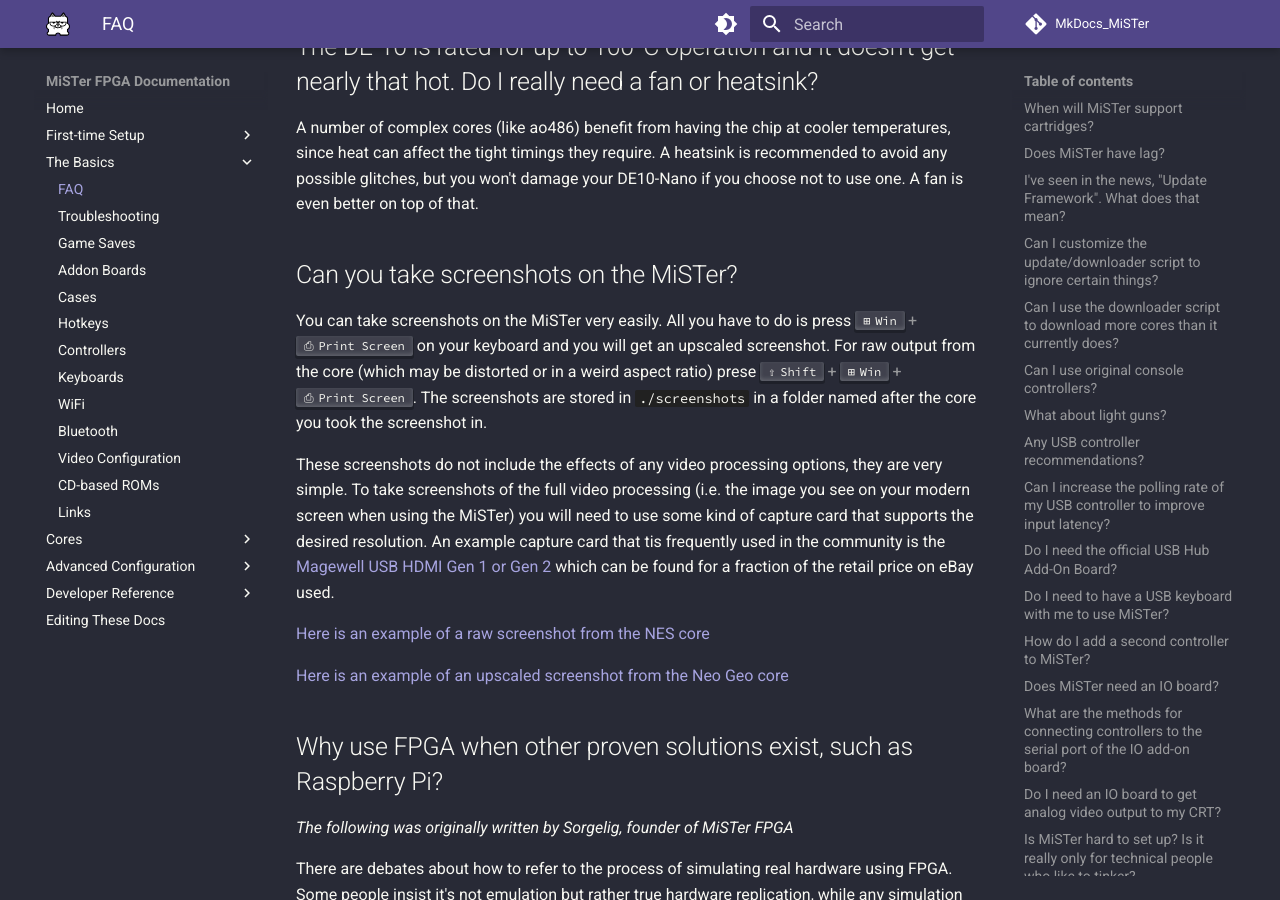
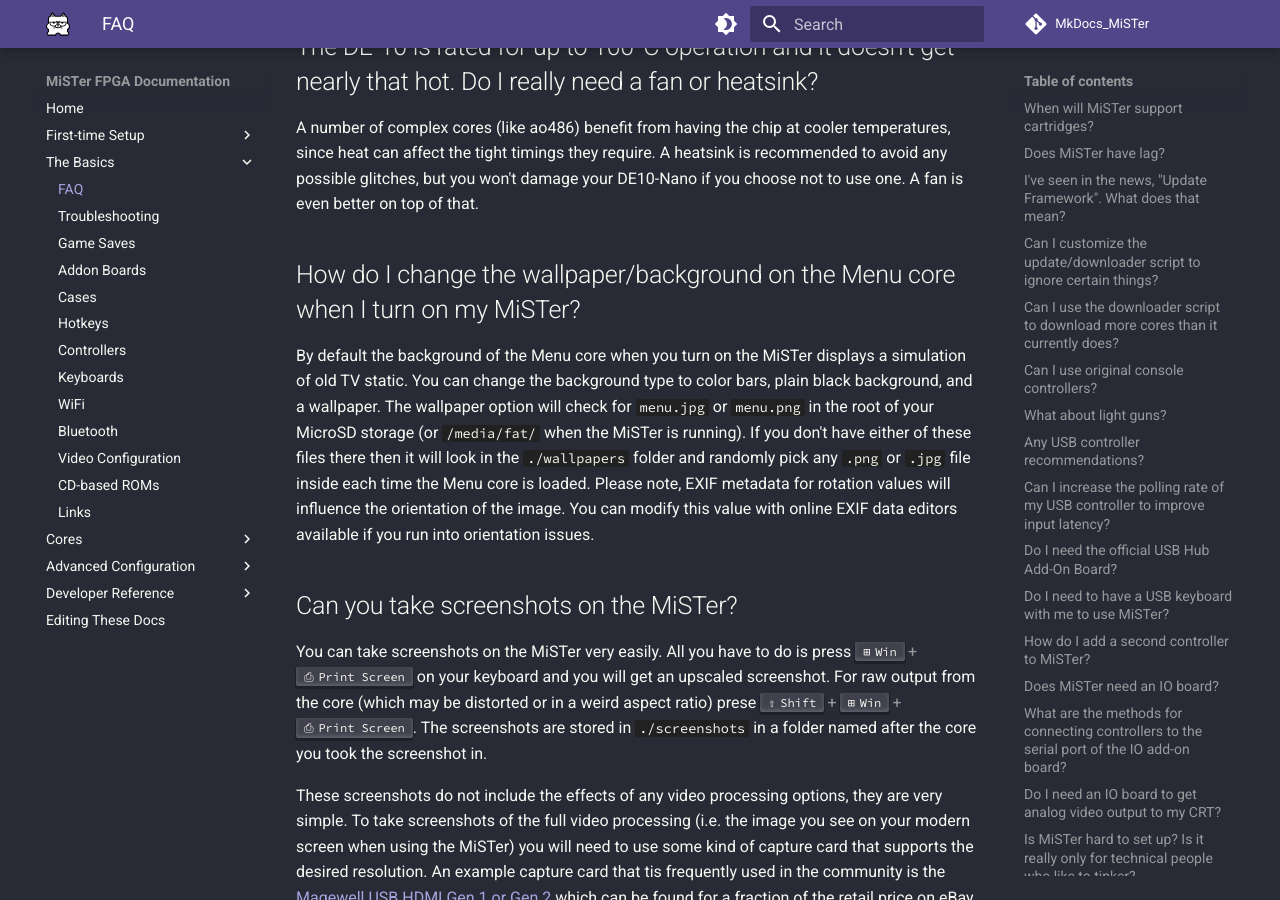
Before and after one commit to MiSTer-devel/MkDocs_MiSTer, an MkDocs documentation site: the page built from docs/basics/faq.md, in a window 1280 px wide and 900 px high, scrolled down 8400 px. Built offline with MkDocs 1.6.1 and Material for MkDocs 9.7.7, drawn with Linux system fonts in a browser that asks for light colours; comment, search, counter and statistics services are not loaded.

Commit message:
Update faq.md

```diff
--- a/docs/basics/faq.md
+++ b/docs/basics/faq.md
@@ -192,6 +192,10 @@
 
 A number of complex cores (like ao486) benefit from having the chip at cooler temperatures, since heat can affect the tight timings they require. A heatsink is recommended to avoid any possible glitches, but you won't damage your DE10-Nano if you choose not to use one. A fan is even better on top of that.
 
+## How do I change the wallpaper/background on the Menu core when I turn on my MiSTer?
+
+By default the background of the Menu core when you turn on the MiSTer displays a simulation of old TV static. You can change the background type to color bars, plain black background, and a wallpaper. The wallpaper option will check for `menu.jpg` or `menu.png` in the root of your MicroSD storage (or `/media/fat/` when the MiSTer is running). If you don't have either of these files there then it will look in the `./wallpapers` folder and randomly pick any `.png` or `.jpg` file inside each time the Menu core is loaded. Please note, EXIF metadata for rotation values will influence the orientation of the image. You can modify this value with online EXIF data editors available if you run into orientation issues.
+
 ## Can you take screenshots on the MiSTer?
 
 You can take screenshots on the MiSTer very easily. All you have to do is press ++win+prtsc++ on your keyboard and you will get an upscaled screenshot. For raw output from the core (which may be distorted or in a weird aspect ratio) prese ++shift+win+prtsc++. The screenshots are stored in `./screenshots` in a folder named after the core you took the screenshot in.
```
